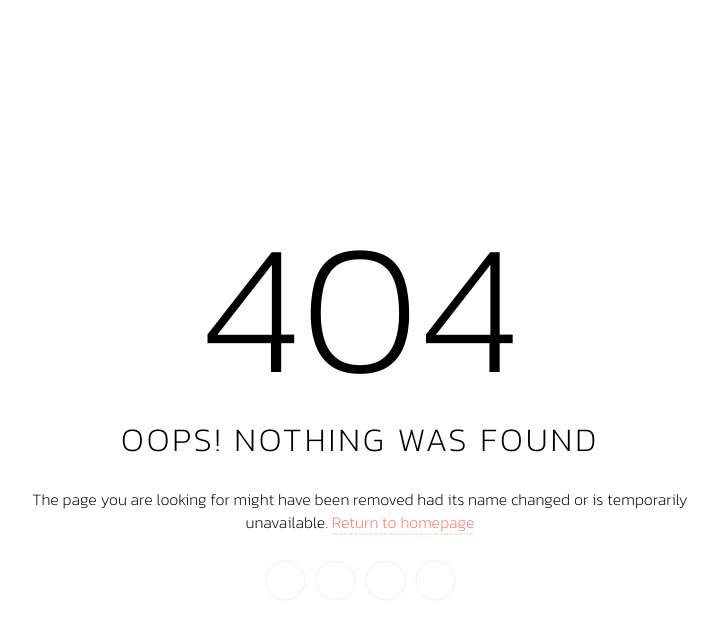
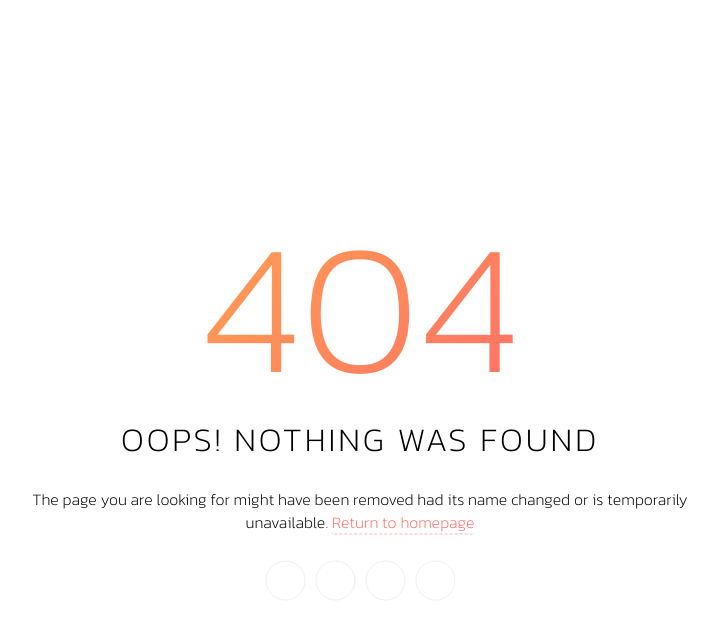
Before and after one commit to Dve4Ever/dve4ever.github.io, a PHP site: page /404.html in a window 1280 px wide. Shown: the top 639 px of the page, without its empty margins (280-998 px from the left). Run offline with PHP 8.4, Linux system fonts and the light colour scheme; some web fonts are replaced.

Commit message:
Update 404-style.css

```diff
--- a/css/404-style.css
+++ b/css/404-style.css
@@ -46,8 +46,8 @@ body {
   font-size: 186px;
   font-weight: 200;
   margin: 0px;
-  background-image: url("https://images.cdn1.stockunlimited.net/preview1300/galaxy-background-design_2001751.jpg")
-  color:transparent;
+  background: linear-gradient(130deg, #ffa34f, #ff6f68);
+  color: transparent;
   -webkit-background-clip: text;
   background-clip: text;
   text-transform: uppercase;
```
